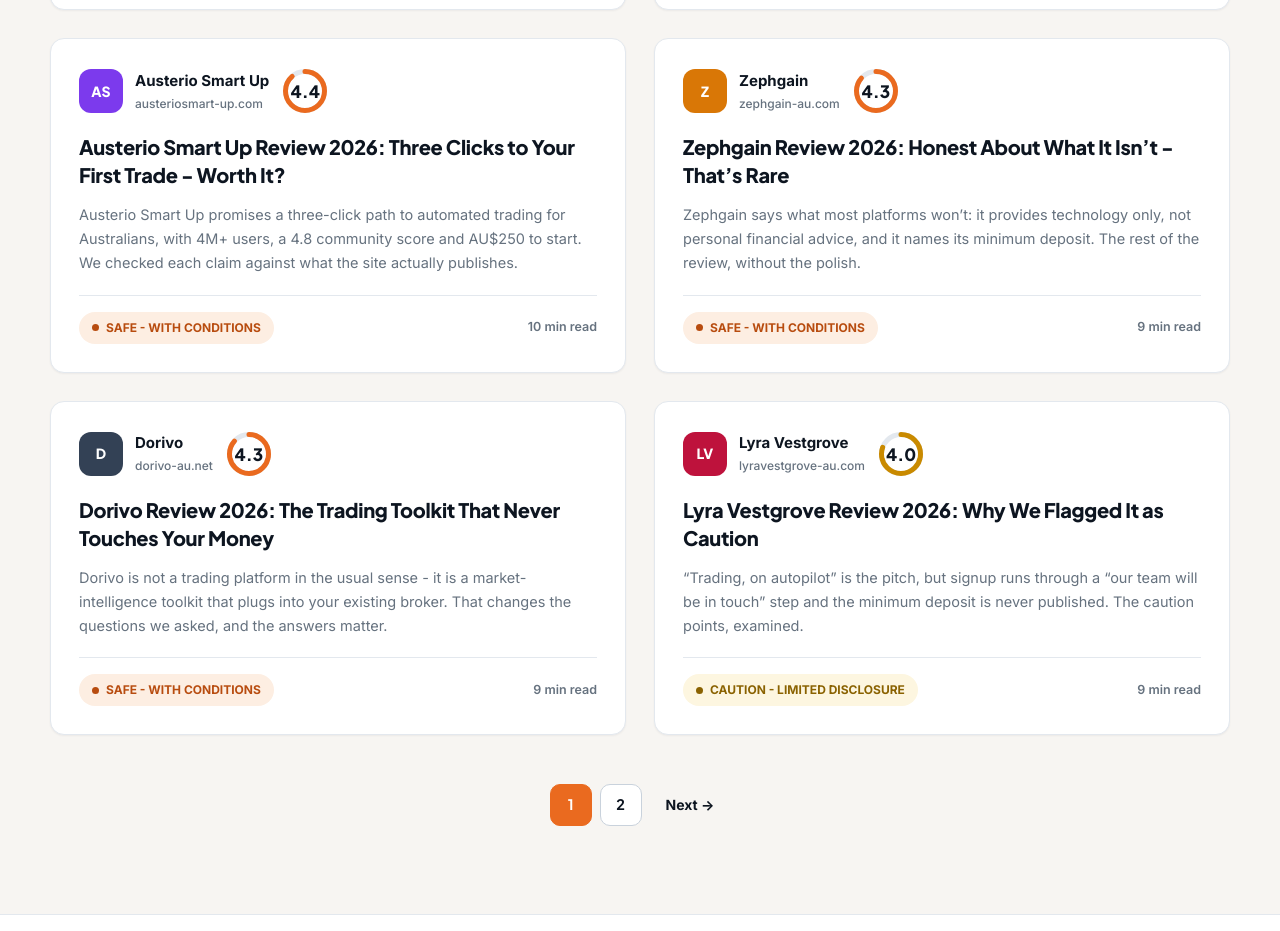
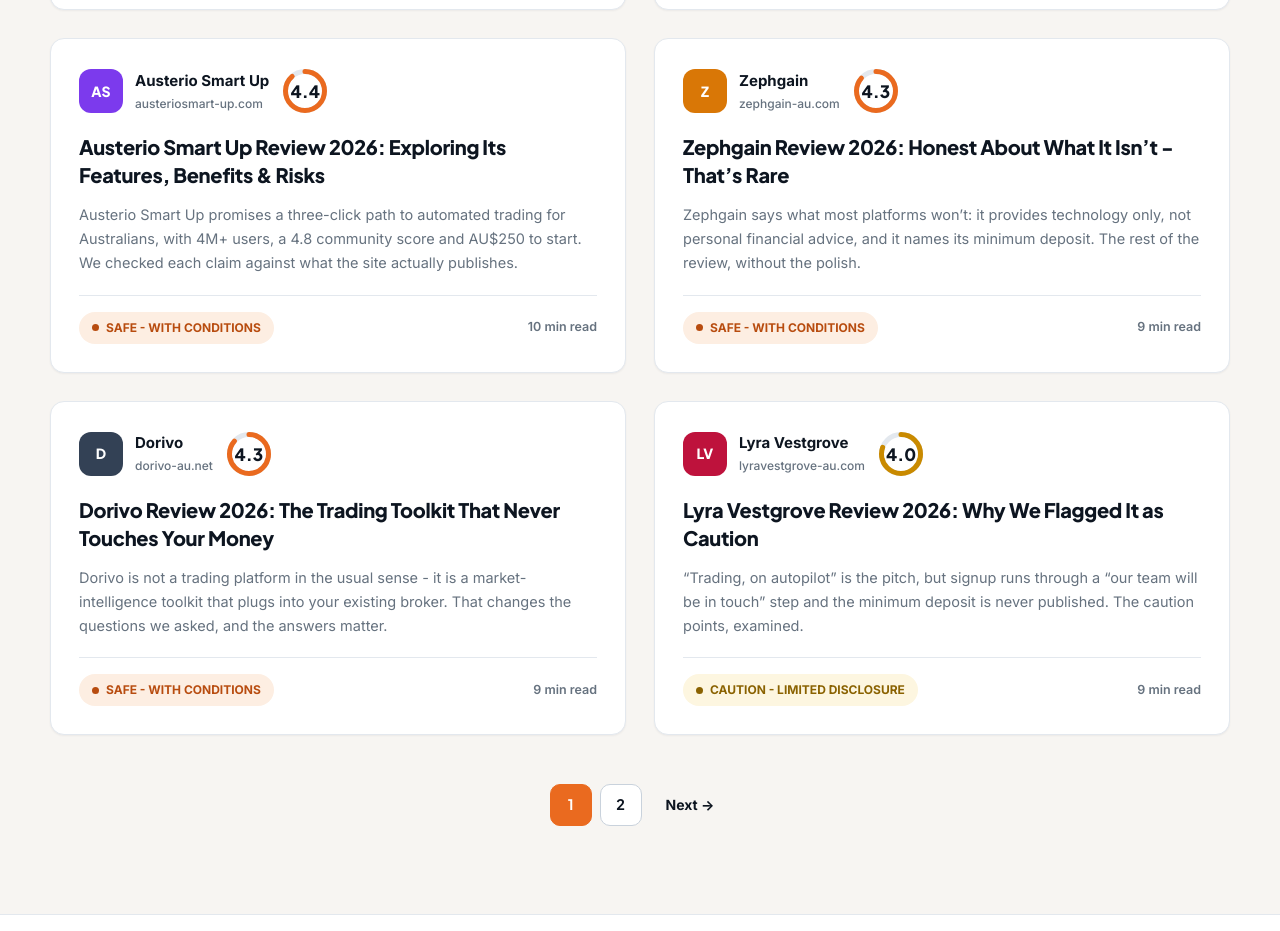
Before and after one commit to ZeeTech-Pvt-Ltd/AI-trading-platform, a React (Vite) app: page / in a window 1280 px wide. Shown: the part 2337-3268 px from the top of the page. Built offline with nearby package versions, Linux system fonts and the light colour scheme.

Commit message:
Austerio Smart Up title updated

```diff
--- a/src/data/reviews/austerio-smart-up.js
+++ b/src/data/reviews/austerio-smart-up.js
@@ -4,7 +4,11 @@ export default {
   name: 'Austerio Smart Up',
   domain: 'austeriosmart-up.com',
   tagline: 'AI-Powered Automated Trading Platform in Australia',
-  headline: 'Austerio Smart Up Review 2026: Three Clicks to Your First Trade - Worth It?',
+  headline: 'Austerio Smart Up Review 2026: Exploring Its Features, Benefits & Risks',
+  // Indexed title and description can differ from the on-page copy.
+  seoTitle: 'Austerio Smart Up Review 2026: The Truth You Should Know',
+  seoDescription:
+    'Discover our Austerio Smart Up review to learn how this AI trading platform works, its key features, potential risks, and whether it may be worth trying!',
   deck: 'Austerio Smart Up promises a three-click path to automated trading for Australians, with 4M+ users, a 4.8 community score and AU$250 to start. We checked each claim against what the site actually publishes.',
   date: 'Sep 4, 2026',
   readTime: '10 min read',
```
